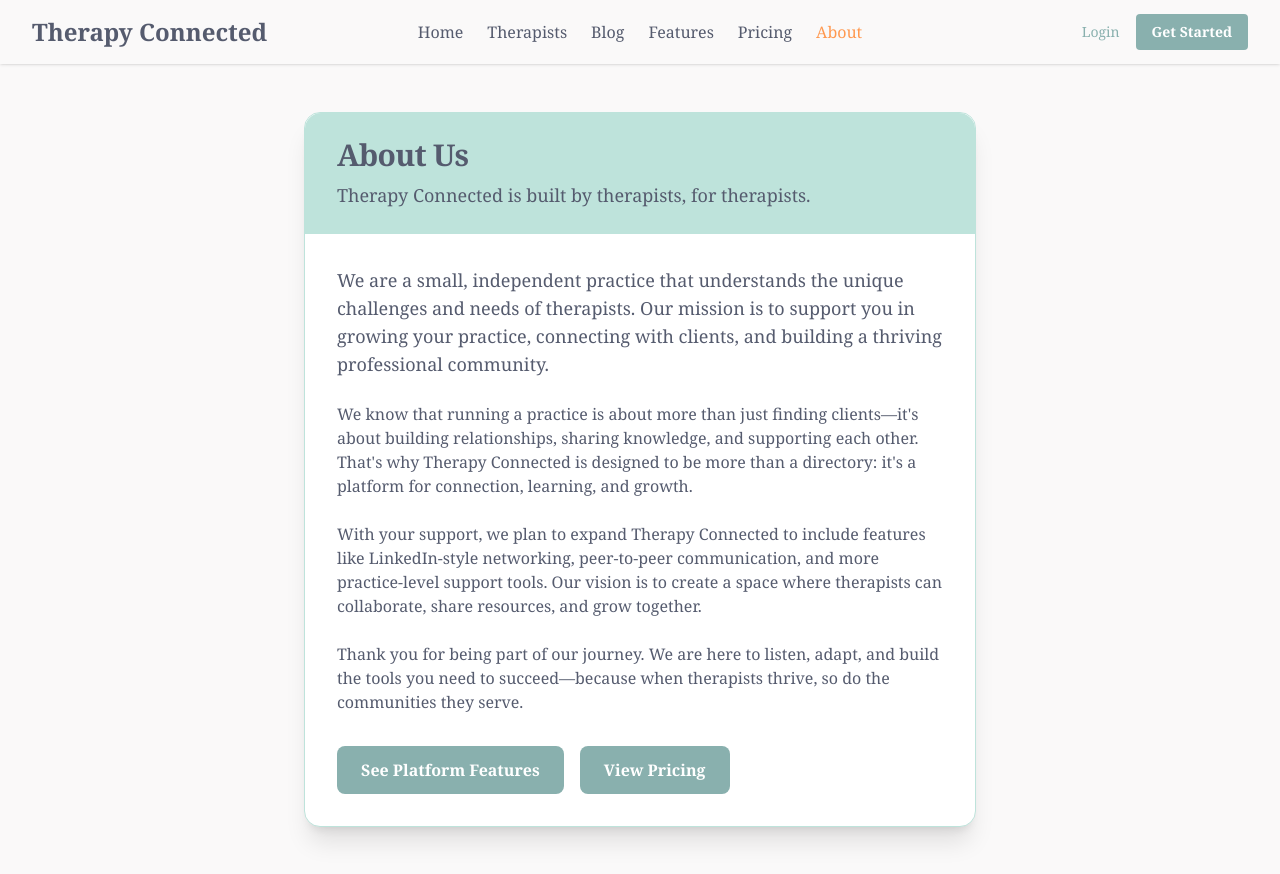
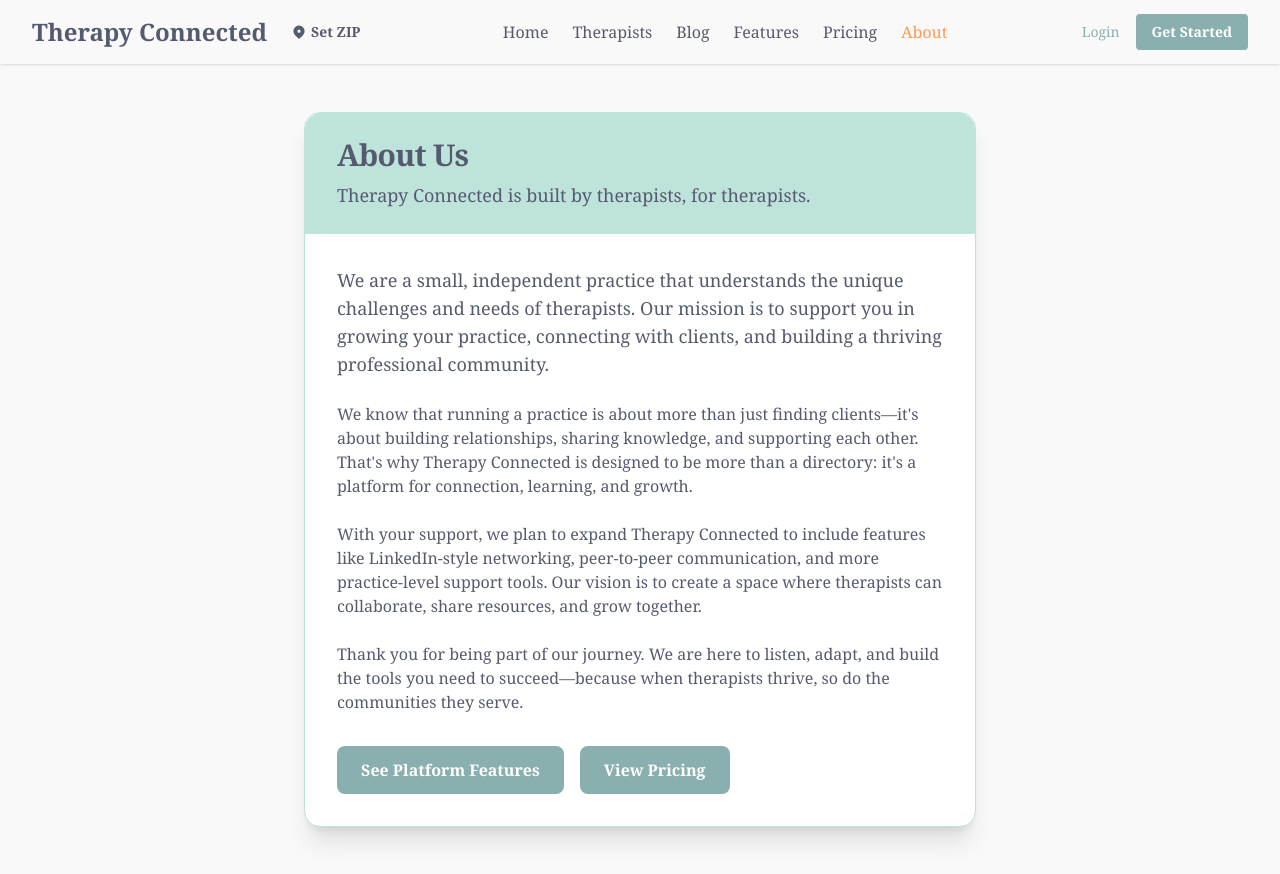
Before and after one commit to TherapyConnectedAdmin/therapy_connected, a Django app: page /about/ in a window 1280 px wide. Shown: the top 874 px of the page. Run offline with Django 5.2, Linux system fonts and the light colour scheme; some libraries are stand-ins or nearby versions.

Commit message:
UI: compact global ZIP selector in header, mobile dropdown control, fix regex validation and remove bulky selector partial

```diff
--- a/theme/static/css/dist/styles.css
+++ b/theme/static/css/dist/styles.css
@@ -63,6 +63,7 @@
     --font-weight-extrabold: 800;
     --tracking-tight: -0.025em;
     --tracking-normal: 0em;
+    --tracking-wide: 0.025em;
     --leading-normal: 1.5;
     --radius-md: 0.375rem;
     --radius-lg: 0.5rem;
@@ -1374,17 +1375,17 @@
   .z-10 {
     z-index: 10;
   }
+  .z-20 {
+    z-index: 20;
+  }
+  .z-30 {
+    z-index: 30;
+  }
   .z-50 {
     z-index: 50;
   }
   .z-\[60\] {
     z-index: 60;
-  }
-  .z-\[9999\] {
-    z-index: 9999;
-  }
-  .z-\[2147483647\] {
-    z-index: 2147483647;
   }
   .col-span-full {
     grid-column: 1 / -1;
@@ -1967,6 +1974,9 @@
   }
   .gap-0 {
     gap: calc(var(--spacing) * 0);
+  }
+  .gap-1 {
+    gap: calc(var(--spacing) * 1);
   }
   .gap-2 {
     gap: calc(var(--spacing) * 2);
--- a/theme/templates/base.html
+++ b/theme/templates/base.html
@@ -15,7 +15,7 @@
     <!-- Modals now included only in home.html; all showModal logic removed -->
     <!-- Header -->
     <div class="min-h-screen flex flex-col">
-    <header class="shadow-sm sticky top-0 z-10" style="background-color: #FAF9F9;">
+    <header class="shadow-sm sticky top-0 z-20" style="background-color: #FAF9F9;">
         <style>
         .nav-link {
             transition: color 0.2s;
@@ -33,14 +33,36 @@
         <div class="max-w-7xl mx-auto px-4 sm:px-6 lg:px-8 relative flex flex-col lg:flex-row items-center h-auto lg:h-16 py-2 lg:py-0">
             <!-- Logo and mobile menu button -->
             <div class="flex w-full lg:w-auto items-center justify-between lg:justify-start">
-                <a href="/" class="text-2xl font-bold" style="color: #555B6E;">Therapy Connected</a>
+                <div class="flex items-center gap-4">
+                    <a href="/" class="text-2xl font-bold" style="color: #555B6E;">Therapy Connected</a>
+                    <!-- Compact ZIP control -->
+                    <div x-data="{open:false,newZip:'',error:'',saving:false, submit(){this.error=''; if(!/^\d{5}$/.test(this.newZip)){ this.error='Enter 5 digit ZIP'; return;} this.saving=true; fetch(`/set_zip/?zip=${this.newZip}`).then(r=>r.json()).then(d=>{ if(d.status==='ok'){ window.location.reload(); } else { this.error='Could not update'; } }).catch(()=> this.error='Network error').finally(()=> this.saving=false); }}" class="relative hidden md:block">
+                        <button type="button" @click="open=!open; if(open){ $nextTick(()=> $refs.zipInput.focus()) }" class="flex items-center gap-1 text-sm font-medium px-2 py-1 rounded hover:bg-[#BEE3DB] focus:outline-none focus:ring-2 focus:ring-[#89B0AE]" :aria-expanded="open.toString()" aria-haspopup="dialog" style="color:#555B6E;">
+                            <svg xmlns="http://www.w3.org/2000/svg" class="h-4 w-4" viewBox="0 0 20 20" fill="currentColor"><path fill-rule="evenodd" d="M5.05 4.05a7 7 0 119.9 9.9L10 18.9l-4.95-4.95a7 7 0 010-9.9zM10 11a2 2 0 100-4 2 2 0 000 4z" clip-rule="evenodd"/></svg>
+                            <span class="font-semibold">{{ user_zip|default:'Set ZIP' }}</span>
+                        </button>
+                        <div x-cloak x-show="open" x-transition @click.outside="open=false" class="absolute left-0 mt-2 w-60 bg-white border rounded shadow-lg p-4 z-30" style="border-color:#89B0AE;">
+                            <h3 class="text-xs font-semibold mb-2 tracking-wide" style="color:#555B6E;">Change ZIP Code</h3>
+                            <form @submit.prevent="submit()" class="space-y-2">
+                                <input x-ref="zipInput" x-model="newZip" type="text" inputmode="numeric" maxlength="5" placeholder="ZIP" aria-label="ZIP code" class="w-full border rounded px-3 py-2 text-sm focus:ring-2" style="border-color:#89B0AE; color:#555B6E; background:#FAF9F9;" />
+                                <div class="flex gap-2 justify-end">
+                                    <button type="button" @click="open=false; newZip=''; error=''" class="px-3 py-1 text-xs font-medium rounded" style="background:#BEE3DB; color:#555B6E;">Cancel</button>
+                                    <button type="submit" :disabled="saving" class="px-3 py-1 text-xs font-semibold rounded" :class="saving ? 'opacity-60 cursor-not-allowed' : ''" style="background:#89B0AE; color:#FAF9F9;" x-text="saving ? 'Saving...' : 'Save'"></button>
+                                </div>
+                                <p x-show="error" x-text="error" class="text-xs font-semibold" style="color:#FF4D4F;"></p>
+                                <p class="text-[10px] mt-1" style="color:#555B6E;">Current: <strong>{{ user_zip|default:'(none)' }}</strong></p>
+                            </form>
+                        </div>
+                    </div>
+                </div>
                 <!-- Mobile menu button -->
                 <button id="mobile-menu-btn" class="lg:hidden p-2 rounded focus:outline-none focus:ring-2 focus:ring-offset-2 focus:ring-[#89B0AE] ml-2" aria-label="Open navigation">
                     <svg class="h-6 w-6 text-[#555B6E]" fill="none" stroke="currentColor" viewBox="0 0 24 24"><path stroke-linecap="round" stroke-linejoin="round" stroke-width="2" d="M4 6h16M4 12h16M4 18h16"/></svg>
                 </button>
             </div>
-            <!-- Desktop nav centered absolutely -->
-            <nav class="hidden lg:flex absolute left-1/2 top-1/2 transform -translate-x-1/2 -translate-y-1/2 flex-wrap gap-4 lg:space-x-6 lg:gap-0 mx-auto justify-center">
+
+            <!-- Desktop nav centered via flex (prevents overlap with ZIP control) -->
+            <nav class="hidden lg:flex flex-1 justify-center items-center gap-6">
                 <a href="/" class="font-medium nav-link{% if request.path == '/' %} active-nav{% endif %}" style="color: {% if request.path == '/' %}#FF9950{% else %}#555B6E{% endif %};">Home</a>
                 <a href="/therapists/" class="font-medium nav-link{% if request.path|slice:':12' == '/therapists/' %} active-nav{% endif %}" style="color: {% if request.path|slice:':12' == '/therapists/' %}#FF9950{% else %}#555B6E{% endif %};">Therapists</a>
                 <a href="{% url 'blog_index' %}" class="font-medium nav-link{% if request.path|slice:':6' == '/blog/' %} active-nav{% endif %}" style="color: {% if request.path|slice:':6' == '/blog/' %}#FF9950{% else %}#555B6E{% endif %};">Blog</a>
@@ -64,6 +86,23 @@
             <!-- Mobile nav dropdown -->
             <div id="mobile-menu" class="lg:hidden hidden w-full mt-2">
                 <nav class="flex flex-col gap-2 bg-white rounded shadow p-4 items-center text-center">
+                    <!-- Mobile ZIP control -->
+                    <div x-data="{open:false,newZip:'',error:'',saving:false, submit(){this.error=''; if(!/^\d{5}$/.test(this.newZip)){ this.error='Enter 5 digit ZIP'; return;} this.saving=true; fetch(`/set_zip/?zip=${this.newZip}`).then(r=>r.json()).then(d=>{ if(d.status==='ok'){ window.location.reload(); } else { this.error='Could not update'; } }).catch(()=> this.error='Network error').finally(()=> this.saving=false); }}" class="w-full mb-2">
+                        <button type="button" @click="open=!open; if(open){ $nextTick(()=> $refs.mZip.focus()) }" class="w-full flex items-center justify-center gap-1 text-sm font-medium px-2 py-2 rounded border" style="border-color:#89B0AE; color:#555B6E;">
+                            <svg xmlns="http://www.w3.org/2000/svg" class="h-4 w-4" viewBox="0 0 20 20" fill="currentColor"><path fill-rule="evenodd" d="M5.05 4.05a7 7 0 119.9 9.9L10 18.9l-4.95-4.95a7 7 0 010-9.9zM10 11a2 2 0 100-4 2 2 0 000 4z" clip-rule="evenodd"/></svg>
+                            <span>{{ user_zip|default:'Set ZIP' }}</span>
+                        </button>
+                        <div x-cloak x-show="open" class="mt-2 text-left">
+                            <form @submit.prevent="submit()" class="space-y-2">
+                                <input x-ref="mZip" x-model="newZip" type="text" inputmode="numeric" maxlength="5" placeholder="ZIP" aria-label="ZIP code" class="w-full border rounded px-3 py-2 text-sm" style="border-color:#89B0AE; color:#555B6E; background:#FAF9F9;" />
+                                <div class="flex gap-2 justify-end">
+                                    <button type="button" @click="open=false; newZip=''; error=''" class="px-3 py-1 text-xs font-medium rounded" style="background:#BEE3DB; color:#555B6E;">Cancel</button>
+                                    <button type="submit" :disabled="saving" class="px-3 py-1 text-xs font-semibold rounded" :class="saving ? 'opacity-60 cursor-not-allowed' : ''" style="background:#89B0AE; color:#FAF9F9;" x-text="saving ? 'Saving...' : 'Save'"></button>
+                                </div>
+                                <p x-show="error" x-text="error" class="text-xs font-semibold" style="color:#FF4D4F;"></p>
+                            </form>
+                        </div>
+                    </div>
                     <a href="/" class="font-medium nav-link{% if request.path == '/' %} active-nav{% endif %}" style="color: {% if request.path == '/' %}#FF9950{% else %}#555B6E{% endif %};">Home</a>
                     <a href="/therapists/" class="font-medium nav-link{% if request.path|slice:':12' == '/therapists/' %} active-nav{% endif %}" style="color: {% if request.path|slice:':12' == '/therapists/' %}#FF9950{% else %}#555B6E{% endif %};">Therapists</a>
                     <a href="{% url 'blog_index' %}" class="font-medium nav-link{% if request.path|slice:':6' == '/blog/' %} active-nav{% endif %}" style="color: {% if request.path|slice:':6' == '/blog/' %}#FF9950{% else %}#555B6E{% endif %};">Blog</a>
@@ -97,7 +136,6 @@
                     </div>
                 </nav>
             </div>
-        </div>
         <script>
         // Simple mobile nav toggle
         document.addEventListener('DOMContentLoaded', function() {
--- /dev/null
+++ b/therapy_connected/context_processors.py
@@ -0,0 +1,32 @@
+from uszipcode import SearchEngine
+
+_search_engine = None
+
+def _get_search():
+    global _search_engine
+    if _search_engine is None:
+        try:
+            _search_engine = SearchEngine(simple_zipcode=True)
+        except Exception:
+            _search_engine = None
+    return _search_engine
+
+def location_context(request):
+    """Provide user zip and derived city/state to all templates."""
+    user_zip = request.session.get('user_zip')
+    city = state = None
+    if user_zip:
+        search = _get_search()
+        try:
+            if search:
+                zobj = search.by_zipcode(user_zip)
+                if zobj:
+                    city = getattr(zobj, 'major_city', None) or getattr(zobj, 'post_office_city', None) or getattr(zobj, 'city', None)
+                    state = getattr(zobj, 'state', None)
+        except Exception:
+            pass
+    return {
+        'user_zip': user_zip,
+        'user_zip_city': city,
+        'user_zip_state': state,
+    }
--- a/therapy_connected/settings.py
+++ b/therapy_connected/settings.py
@@ -83,6 +83,7 @@ TEMPLATES = [
                 'django.template.context_processors.request',
                 'django.contrib.auth.context_processors.auth',
                 'django.contrib.messages.context_processors.messages',
+                'therapy_connected.context_processors.location_context',
             ],
         },
     },
--- a/therapy_connected/urls.py
+++ b/therapy_connected/urls.py
@@ -26,6 +26,7 @@ urlpatterns = [
     path('subscribe/', views.subscribe, name='subscribe'),
     path('subscribe/pay/', views.select_plan, name='select_plan'),
     path('set_zip/', views.set_zip, name='set_zip'),
+        path('resolve_location/', views.resolve_location, name='resolve_location'),
     path('therapists/', views.therapists_page, name='therapists_page'),
     path('features/', views.features_page, name='features_page'),
     path('pricing/', views.pricing_page, name='pricing_page'),
--- a/therapy_connected/views.py
+++ b/therapy_connected/views.py
@@ -104,10 +104,27 @@ def therapists_page(request):
         stats.search_rank = idx  # last rank seen for today
         stats.save()
 
+    # Zip meta for display
+    user_zip_city = None
+    user_zip_state = None
+    if user_zip:
+        try:
+            from uszipcode import SearchEngine
+            search_meta = SearchEngine(simple_zipcode=True)
+            meta_obj = search_meta.by_zipcode(user_zip)
+            if meta_obj:
+                user_zip_city = getattr(meta_obj, 'major_city', None) or getattr(meta_obj, 'post_office_city', None) or getattr(meta_obj, 'city', None)
+                user_zip_state = getattr(meta_obj, 'state', None)
+        except Exception:
+            pass
     return render(request, 'therapists.html', {
         'therapists': therapists_page_obj,
         'paginator': paginator,
         'page_obj': therapists_page_obj,
+        'user_zip': user_zip,
+        'user_zip_city': user_zip_city,
+        'user_zip_state': user_zip_state,
+        'user_zip_is_default': False,
     })
 
 def set_zip(request):
@@ -117,6 +134,35 @@ def set_zip(request):
         return JsonResponse({'status': 'ok', 'zip': zip_code})
     return JsonResponse({'status': 'error', 'message': 'No zip provided'}, status=400)
 
+def resolve_location(request):
+    """Resolve a zip code or 'City, ST' into a canonical zip + city/state."""
+    q = request.GET.get('q', '').strip()
+    if not q:
+        return JsonResponse({'status': 'error', 'message': 'Empty query'}, status=400)
+    from uszipcode import SearchEngine
+    import re
+    search = SearchEngine(simple_zipcode=True)
+    # ZIP direct
+    if re.fullmatch(r'\d{5}', q):
+        zobj = search.by_zipcode(q)
+        if not zobj:
+            return JsonResponse({'status': 'error', 'message': 'ZIP not found'}, status=404)
+        city = getattr(zobj, 'major_city', None) or getattr(zobj, 'post_office_city', None) or getattr(zobj, 'city', None)
+        state = getattr(zobj, 'state', None)
+        return JsonResponse({'status': 'ok', 'zip': q, 'city': city, 'state': state})
+    # City, ST pattern
+    m = re.fullmatch(r'\s*([A-Za-z .\'-]+),\s*([A-Za-z]{2})\s*', q)
+    if m:
+        city_raw, state = m.group(1), m.group(2).upper()
+        try:
+            results = search.by_city_and_state(city_raw, state)
+            if results:
+                z = results[0]
+                return JsonResponse({'status': 'ok', 'zip': z.zipcode, 'city': city_raw.title(), 'state': state})
+        except Exception:
+            pass
+        return JsonResponse({'status': 'error', 'message': 'City/state not found'}, status=404)
+    return JsonResponse({'status': 'error', 'message': 'Unrecognized format'}, status=400)
 
 def home(request):
     user_zip = request.session.get('user_zip')
@@ -186,10 +232,23 @@ def home(request):
     featured_blog_entry = FeaturedBlogPostHistory.objects.filter(date=today).first()
     top_therapist = featured_therapist_entry.therapist if featured_therapist_entry else (therapists_final[0] if therapists_final else None)
     top_blog_post = featured_blog_entry.blog_post if featured_blog_entry else BlogPost.objects.filter(published=True).order_by('-created_at').first()
+    # Add city/state meta for current zip
+    user_zip_city = None
+    user_zip_state = None
+    try:
+        if user_zip_obj:
+            user_zip_city = getattr(user_zip_obj, 'major_city', None) or getattr(user_zip_obj, 'post_office_city', None) or getattr(user_zip_obj, 'city', None)
+            user_zip_state = getattr(user_zip_obj, 'state', None)
+    except Exception:
+        pass
     return render(request, 'home.html', {
         'therapists': therapists_final,
         'top_blog_post': top_blog_post,
         'top_therapist': top_therapist,
+        'user_zip': user_zip,
+        'user_zip_city': user_zip_city,
+        'user_zip_state': user_zip_state,
+        'user_zip_is_default': user_zip_is_default,
     })
 
 def subscribe(request):
```
Also changed, not shown: other parts of theme/static/css/dist/styles.css (+27 -41 lines), templates/partials/zip_selector.html (added, +32 -0 lines).
